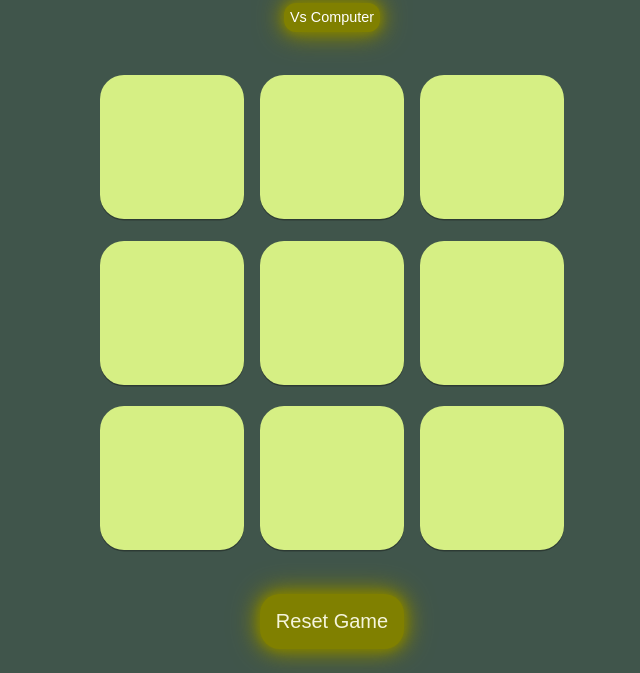
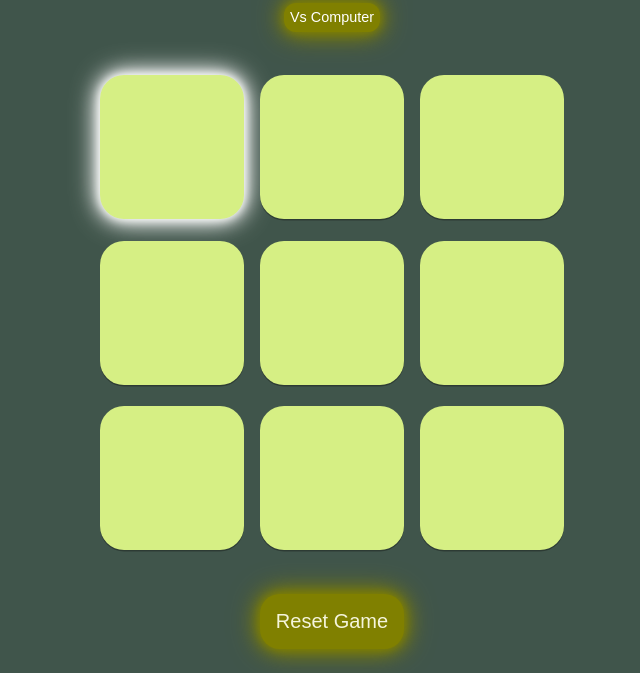
Before and after one commit to Sarthak317/Tic-Tac-Toe, a plain HTML site: page index.html in a window 1280 px wide. In both pictures the pointer is over the button 480 px from the left and 274 px from the top of the page. Shown: the part 127-800 px from the top of the page, without its empty margins (308-948 px from the left). Drawn offline with Linux system fonts and the light colour scheme.

Commit message:
Add files via upload

```diff
--- a/style.css
+++ b/style.css
@@ -38,6 +38,9 @@ body {
     font-size: 6vmin;
     background-color:#D6EF84;
     color: #40554B
+}
+.box:hover{
+ box-shadow: 0 0 10px white,0 0 20px white,0 0 30px white;
 }
 .reset{
     padding: 1rem;
```
